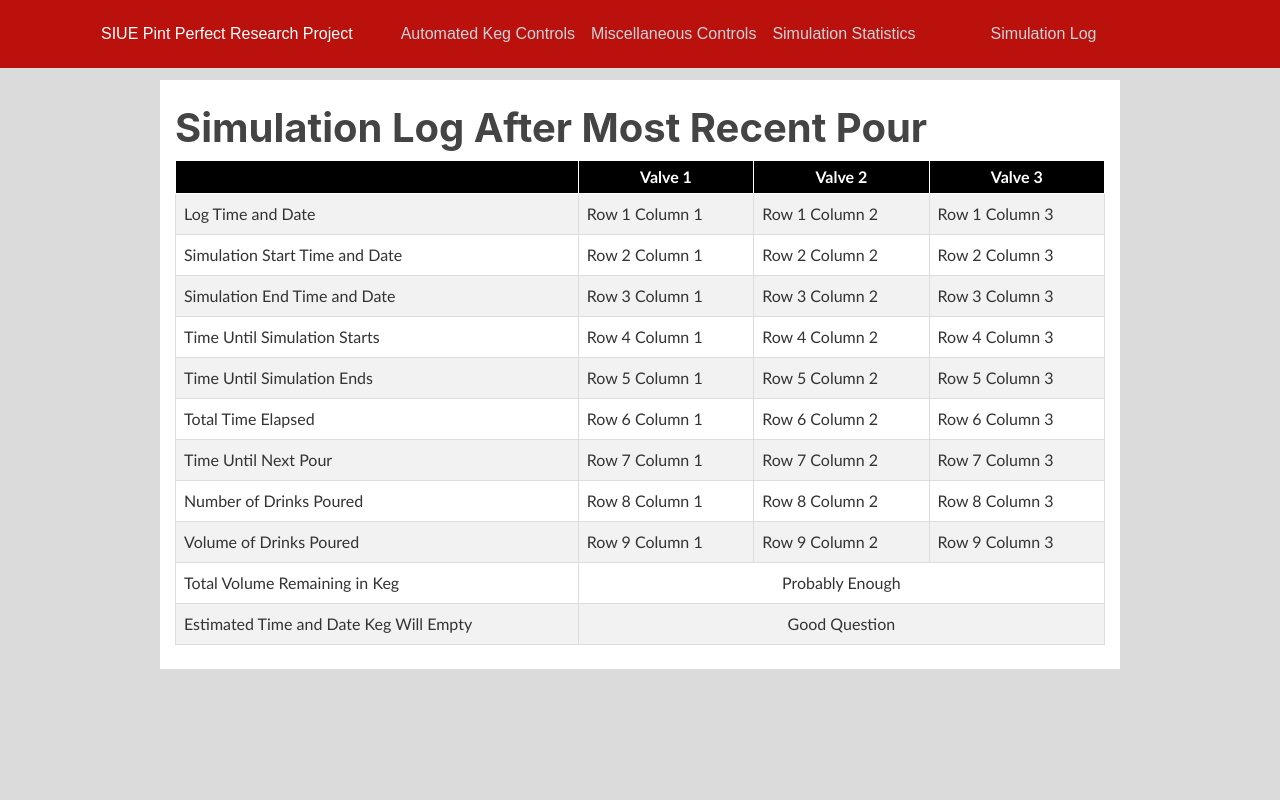
After one commit to brjohns97/ece405-project, a Flask app: template Projectex_V2/pprp/templates/log.html in a window 1280 px wide. The commit adds this page. Run offline with Flask 2, Linux system fonts and the light colour scheme; the template is opened without the code that fills it, so the values that code supplies are empty; parts of the project's set-up code (start-up, migrations or seed data) failed here and were passed over; some libraries are stand-ins or nearby versions.

Commit message:
Data Logging Feature Added

```diff
--- a/Projectex_V2/pprp/operations.py
+++ b/Projectex_V2/pprp/operations.py
@@ -4,6 +4,7 @@ import time
 import copy
 import math
 import RPi.GPIO as GPIO
+import routes
 
 GPIO.setmode(GPIO.BCM)
 sem = threading.Semaphore()
@@ -44,6 +45,7 @@ class Operations:
 			'meter_GPIO': meter_GPIO,
 			'days_of_operation': 0,
 			'volume_of_drinks':0,	#volume of drinks poured
+			'datetime_logged': datetime.datetime.now()
 		}
 		GPIO.setup(valve_GPIO, GPIO.OUT, initial=GPIO.LOW)	#valve setup
 		GPIO.setup(meter_GPIO, GPIO.IN)				#flow meter setup
@@ -140,6 +142,8 @@ class Operations:
 		    self.valve_thread.start()
 		    self.keg_stuff['datetime_of_next_pour'] = datetime.datetime.now() + datetime.timedelta(seconds=(self.keg_stuff['time_until_next_pour']))
 
+	    self.keg_stuff['datetime_logged']=datetime.datetime.now()
+	    routes.write_csv_files()
 	    time.sleep(2.5)
             sem.release()
 
@@ -215,6 +219,7 @@ class Operations:
 		self.keg_stuff['day'] = 1		#what day the simulation is on
 		self.keg_stuff['days_of_operation'] = 0
 		self.keg_stuff['volume_of_drinks'] = 0	#volume of drinks poured
+		self.keg_stuff['datetime_logged'] = datetime.datetime.now()
 
 		sem.release()
 
--- /dev/null
+++ b/Projectex_V2/pprp/static/keg_info.csv
@@ -0,0 +1,2 @@
+volume_of_keg_remaining,volume_of_keg,num_of_valves,datetime_keg_empties
+1000,1000,3,2020-05-19 11:24:30
--- /dev/null
+++ b/Projectex_V2/pprp/static/valve_dicts.csv
@@ -0,0 +1,4 @@
+start_date_sim,end_date_sim,start_time_day,end_time_day,start_datetime_day,end_of_start_datetime_day,end_datetime_day,datetime_of_next_pour,drinks,volume_of_drink,pour_time,time_between_start_of_drinks,time_until_next_pour,POURING_CHECK,SCHEDULED_CHECK,START_CHECK,drinks_poured,day,valve_GPIO,meter_GPIO,days_of_operation,volume_of_drinks,datetime_logged
+2020-05-16,2020-05-22,11:15:00,11:20:00,2020-05-16 11:15:00,2020-05-16 11:20:00,2020-05-22 11:20:00,2020-05-17 11:15:30.013202,5,12.0,5,60.0,86154.99493288994,0,1,1,5,2,18,17,7,0,2020-05-16 11:19:35.018391
+2020-05-16,2020-05-22,11:15:00,11:20:00,2020-05-16 11:15:00,2020-05-16 11:20:00,2020-05-22 11:20:00,2020-05-17 11:15:45.045977,5,12.0,5,60.0,86154.99491906166,0,1,1,5,2,23,27,7,0,2020-05-16 11:19:50.051151
+2020-05-16,2020-05-23,11:16:00,11:30:00,2020-05-16 11:16:00,2020-05-16 11:30:00,2020-05-23 11:30:00,2020-05-17 11:16:37.553848,14,10.0,5,60.0,85614.99494481087,0,1,1,14,2,24,22,8,0,2020-05-16 11:29:42.559026
--- a/Projectex_V2/pprp/templates/layout.html
+++ b/Projectex_V2/pprp/templates/layout.html
@@ -29,10 +29,10 @@
 				</button>
 				<div class="collapse navbar-collapse" id="navbarToggle">
 					<div class="navbar-nav mr-auto">
-						<a class="nav-item nav-link" href="/">Home</a>
 						<a class="nav-item nav-link" href="/ac">Automated Keg Controls</a>
+						<a class="nav-item nav-link" href="/misc">Miscellaneous Controls</a>
 						<a class="nav-item nav-link" href="/simulation">Simulation Statistics</a>
-						<a class="nav-item nav-link" href="/misc">Miscellaneous Controls</a>
+						<pre>       </pre><a class="nav-item nav-link" href="/log">Simulation Log</a>
 					</div>
 				</div>
 			</div>
--- /dev/null
+++ b/Projectex_V2/pprp/templates/log.html
@@ -0,0 +1,296 @@
+{% extends "layout.html" %}
+{% block content %}
+
+	<body id="log_page">
+		<br>
+		<h1> <b>Simulation Log After Most Recent Pour</b> </h1>
+		<style>
+			#main_section{
+				max-width: 1600px;
+			}
+			#keg_stats_log th{
+				background-color: #000000;
+			}
+		</style>
+		<table class="keg_stat_display" id="keg_stats_log">
+			<tr>
+				<th></td>
+				<th>Valve 1</td>
+				<th>Valve 2</td>
+				<th>Valve 3</td>
+			</tr>
+			<tr id="ltad">
+				<td>Log Time and Date</td>
+				<td id ="valve1">Row 1 Column 1</td>
+				<td id ="valve2">Row 1 Column 2</td>
+				<td id ="valve3">Row 1 Column 3</td>
+			</tr>
+			<tr id="sstad">
+				<td>Simulation Start Time and Date</td>
+				<td id ="valve1">Row 2 Column 1</td>
+				<td id ="valve2">Row 2 Column 2</td>
+				<td id ="valve3">Row 2 Column 3</td>
+			</tr>
+			<tr id="setad">
+				<td>Simulation End Time and Date</td>
+				<td id ="valve1">Row 3 Column 1</td>
+				<td id ="valve2">Row 3 Column 2</td>
+				<td id ="valve3">Row 3 Column 3</td>
+			</tr>
+			<tr id="tuss">
+				<td>Time Until Simulation Starts</td>
+				<td id ="valve1">Row 4 Column 1</td>
+				<td id ="valve2">Row 4 Column 2</td>
+				<td id ="valve3">Row 4 Column 3</td>
+			</tr>
+			<tr id="tuse">
+				<td>Time Until Simulation Ends</td>
+				<td id ="valve1">Row 5 Column 1</td>
+				<td id ="valve2">Row 5 Column 2</td>
+				<td id ="valve3">Row 5 Column 3</td>
+			</tr>
+			<tr id="tte">
+				<td>Total Time Elapsed</td>
+				<td id ="valve1">Row 6 Column 1</td>
+				<td id ="valve2">Row 6 Column 2</td>
+				<td id ="valve3">Row 6 Column 3</td>
+			</tr>
+			<tr id="tunp">
+				<td>Time Until Next Pour</td>
+				<td id ="valve1">Row 7 Column 1</td>
+				<td id ="valve2">Row 7 Column 2</td>
+				<td id ="valve3">Row 7 Column 3</td>
+			</tr>
+			<tr id="nodp">
+				<td>Number of Drinks Poured</td>
+				<td id ="valve1">Row 8 Column 1</td>
+				<td id ="valve2">Row 8 Column 2</td>
+				<td id ="valve3">Row 8 Column 3</td>
+			</tr>
+			<tr id="vodp">
+				<td>Volume of Drinks Poured</td>
+				<td id ="valve1">Row 9 Column 1</td>
+				<td id ="valve2">Row 9 Column 2</td>
+				<td id ="valve3">Row 9 Column 3</td>
+			</tr>
+			<tr id="tvrik">
+				<td>Total Volume Remaining in Keg</td>
+				<td id ="keg" colspan="3" style="text-align: center;">Probably Enough</td>
+			</tr>
+			<tr id="etadkwe">
+				<td>Estimated Time and Date Keg Will Empty</td>
+				<td id ="keg" colspan="3" style="text-align: center;">Good Question</td>
+			</tr>
+		</table>
+
+		<p><br></p>
+
+		<table class="keg_stat_display" id="keg_stats_log_h" style="display:none;">
+			<tr>
+				<th></td>
+				<th>Valve 1</td>
+				<th>Valve 2</td>
+				<th>Valve 3</td>
+			</tr>
+			<tr id="POURING_CHECK">
+				<td>Pouring Check</td>
+				<td id ="valve1"></td>
+				<td id ="valve2"></td>
+				<td id ="valve3"></td>
+			</tr>
+			<tr id="START_CHECK">
+				<td>Start Check</td>
+				<td id ="valve1"></td>
+				<td id ="valve2"></td>
+				<td id ="valve3"></td>
+			</tr>
+			<tr id="SCHEDULED_CHECK">
+				<td>Schedule Check</td>
+				<td id ="valve1"></td>
+				<td id ="valve2"></td>
+				<td id ="valve3"></td>
+			</tr>
+			<tr id="tadonp">
+				<td>Time and Date of Next Pour</td>
+				<td id ="valve1"></td>
+				<td id ="valve2"></td>
+				<td id ="valve3"></td>
+			</tr>
+			<tr id="drinks_poured">
+				<td>Drinks Poured</td>
+				<td id ="valve1"></td>
+				<td id ="valve2"></td>
+				<td id ="valve3"></td>
+			</tr>
+			<tr id="drinks_total">
+				<td>Drinks Total</td>
+				<td id ="valve1"></td>
+				<td id ="valve2"></td>
+				<td id ="valve3"></td>
+			</tr>
+		</table>
+
+
+		<script>
+			// -------------------- LIST OF FUNCTIONS --------------------
+			function formatAMPM(datetime) {
+				//var months = ["Jan", "Feb", "Mar", "Apr", "May", "Jun", "Jul", "Augt", "Sept", "Oct", "Nov", "Dec"];
+				var months = ["January", "February", "March", "April", "May", "June", "July", "August", "September", "October", "November", "December"];
+				var days = ["Sun", "Mon", "Tues", "Wed", "Thurs", "Fri", "Sat"];
+
+				var year = datetime.getFullYear();
+				var month = datetime.getMonth();
+				var date = datetime.getDate();
+				var day = datetime.getDay();
+				var hours = datetime.getHours();
+				var minutes = datetime.getMinutes();
+
+				var ampm = hours >= 12 ? 'PM' : 'AM';
+				hours = hours % 12;
+				hours = hours ? hours : 12; // the hour '0' should be '12'
+				minutes = minutes < 10 ? '0'+minutes : minutes;
+				var strTime = days[day] + ', ' + months[month] + ' ' + date + ', ' + year + ' at ' + hours + ':' + minutes + ampm;
+				return strTime;
+			}
+
+			function getTimeRemainingOrElapsed(endtime,starttime) {
+				// Find the distance between now and the count down date
+				var distance = endtime - starttime;
+				// Time calculations for days, hours, minutes and seconds
+				var days = Math.floor(distance / (1000 * 60 * 60 * 24));
+				var hours = Math.floor((distance % (1000 * 60 * 60 * 24)) / (1000 * 60 * 60));
+				var minutes = Math.floor((distance % (1000 * 60 * 60)) / (1000 * 60));
+				var seconds = Math.floor((distance % (1000 * 60)) / 1000);
+				if(days>0){
+					var output = days + "days " + hours + "hrs " + minutes + "min " + seconds + "sec ";
+				}else if(hours>0){
+					var output = hours + "hrs " + minutes + "min " + seconds + "sec ";
+				}else if(minutes>0){
+					var output = minutes + "min " + seconds + "sec ";
+				}else{
+					var output = seconds + "sec ";
+				}
+				return {
+					'output':  output,
+					'total': distance,
+					'days': days,
+					'hours': hours,
+					'minutes': minutes,
+					'seconds': seconds
+				};
+			}
+
+			function convertDatetime(input) {
+				// Find the distance between now and the count down date
+				var output = new Date(input+' UTC')
+				output = new Date(output.getTime() + 60000*output.getTimezoneOffset())
+				return output;
+			}
+
+
+			// -------------------- START OF PASSING AND CALCULATING VARIABLES --------------------
+
+			// -------------------- PASS IN STATIC VALUES UPON PAGE LOAD --------------------
+			var at_least_one_sim_started = 0;
+			for(i=1; i<={{log_values.num_of_valves|tojson}}; i++){
+				switch(i){
+					case 1:
+						valve_num = "valve1";
+						valve_log_values = {{ log_values.valve1|tojson }};
+						break;
+					case 2:
+						valve_num = "valve2";
+						valve_log_values = {{ log_values.valve2|tojson }};
+						break;
+					case 3:
+						valve_num = "valve3";
+						valve_log_values = {{ log_values.valve3|tojson }};
+						break;
+				}
+				if(valve_log_values.SCHEDULED_CHECK==1){
+					// static values
+					document.getElementById("keg_stats_log").rows.namedItem("ltad").cells.namedItem(valve_num).innerHTML = formatAMPM(convertDatetime(valve_log_values.datetime_logged));
+					document.getElementById("keg_stats_log").rows.namedItem("sstad").cells.namedItem(valve_num).innerHTML = formatAMPM(convertDatetime(valve_log_values.start_datetime_day));
+					document.getElementById("keg_stats_log").rows.namedItem("setad").cells.namedItem(valve_num).innerHTML = formatAMPM(convertDatetime(valve_log_values.end_datetime_day));
+					// import start date and time, then adjust for time-zone
+					var countDownToStart = convertDatetime(valve_log_values.start_datetime_day)
+					var countDownToPour = convertDatetime(valve_log_values.datetime_of_next_pour)
+					var countDownToEnd = convertDatetime(valve_log_values.end_datetime_day)
+
+					// calculate and return days, hours, minutes, and seconds
+					var now = convertDatetime(valve_log_values.datetime_logged)
+					var sc_v = getTimeRemainingOrElapsed(countDownToStart,now);
+					var tunp_v = getTimeRemainingOrElapsed(countDownToPour,now);
+					var tue_v = getTimeRemainingOrElapsed(countDownToEnd,now);
+					var rt_v = getTimeRemainingOrElapsed(now,countDownToStart);
+
+					// displaying time until simulation starts
+					if(valve_log_values.START_CHECK==0){
+						document.getElementById("keg_stats_log").rows.namedItem("tuss").cells.namedItem(valve_num).innerHTML = sc_v.output;
+					}else if(tue_v.total<=0){
+						document.getElementById("keg_stats_log").rows.namedItem("tuss").cells.namedItem(valve_num).innerHTML = "Simulation Has Ended";
+					}else{
+						document.getElementById("keg_stats_log").rows.namedItem("tuss").cells.namedItem(valve_num).innerHTML = "Simulation Started";
+					}
+
+					// displaying time until simulation ends
+					if(tue_v.total>=0){
+						document.getElementById("keg_stats_log").rows.namedItem("tuse").cells.namedItem(valve_num).innerHTML = tue_v.output
+					}else{
+						document.getElementById("keg_stats_log").rows.namedItem("tuse").cells.namedItem(valve_num).innerHTML = "Simulation Has Ended"
+					}
+
+					// displaying the total time elapsed
+					if(tue_v.total>0){
+						document.getElementById("keg_stats_log").rows.namedItem("tte").cells.namedItem(valve_num).innerHTML = rt_v.output;
+					}else{
+						var last_runtime = getTimeRemainingOrElapsed(countDownToEnd,countDownToStart);
+						document.getElementById("keg_stats_log").rows.namedItem("tte").cells.namedItem(valve_num).innerHTML = last_runtime.output
+					}
+
+					// displaying time until next pour
+					if(tue_v.total<=0){
+						document.getElementById("keg_stats_log").rows.namedItem("tunp").cells.namedItem(valve_num).innerHTML = "Simulation Has Ended";
+					}else if(valve_log_values.drinks*valve_log_values.days_of_operation==valve_log_values.drinks_poured){
+						document.getElementById("keg_stats_log").rows.namedItem("tunp").cells.namedItem(valve_num).innerHTML = "All drinks poured";
+					}else{
+						document.getElementById("keg_stats_log").rows.namedItem("tunp").cells.namedItem(valve_num).innerHTML = tunp_v.output;
+					}
+
+					document.getElementById("keg_stats_log").rows.namedItem("nodp").cells.namedItem(valve_num).innerHTML = valve_log_values.drinks_poured + " of " + valve_log_values.drinks*valve_log_values.days_of_operation + "  (" + valve_log_values.drinks + " per day)";
+					document.getElementById("keg_stats_log").rows.namedItem("vodp").cells.namedItem(valve_num).innerHTML = Math.round(valve_log_values.volume_of_drinks*10)/10 + "oz of " + (valve_log_values.volume_of_drink*valve_log_values.drinks*valve_log_values.days_of_operation)+ "oz" + "  (" + valve_log_values.volume_of_drink + "oz per drink)";
+					at_least_one_sim_started = 1;
+
+
+
+				}else{
+					// static values
+					document.getElementById("keg_stats_log").rows.namedItem("ltad").cells.namedItem(valve_num).innerHTML = "Simulation Not Scheduled";
+					document.getElementById("keg_stats_log").rows.namedItem("sstad").cells.namedItem(valve_num).innerHTML = "Simulation Not Scheduled";
+					document.getElementById("keg_stats_log").rows.namedItem("setad").cells.namedItem(valve_num).innerHTML = "Simulation Not Scheduled";
+					document.getElementById("keg_stats_log").rows.namedItem("tuss").cells.namedItem(valve_num).innerHTML = "Simulation Not Scheduled";
+					document.getElementById("keg_stats_log").rows.namedItem("tuse").cells.namedItem(valve_num).innerHTML = "Simulation Not Scheduled";
+					document.getElementById("keg_stats_log").rows.namedItem("tte").cells.namedItem(valve_num).innerHTML = "Simulation Not Scheduled";
+					document.getElementById("keg_stats_log").rows.namedItem("tunp").cells.namedItem(valve_num).innerHTML = "Simulation Not Scheduled";
+					document.getElementById("keg_stats_log").rows.namedItem("nodp").cells.namedItem(valve_num).innerHTML = "N/A";
+					document.getElementById("keg_stats_log").rows.namedItem("vodp").cells.namedItem(valve_num).innerHTML = "N/A";
+					document.getElementById("keg_stats_log").rows.namedItem("tvrik").cells.namedItem("keg").innerHTML = "N/A";
+					document.getElementById("keg_stats_log").rows.namedItem("etadkwe").cells.namedItem("keg").innerHTML = "Simulation Not Scheduled";
+				}
+			}
+			if(at_least_one_sim_started == 1){
+				var emptyKegDatetime = convertDatetime({{ log_values.datetime_keg_empties|tojson }})
+				maxDate = new Date("Wed Jan 01 3000 12:30:00");
+				if(emptyKegDatetime.getTime() !== maxDate.getTime()){
+					document.getElementById("keg_stats_log").rows.namedItem("etadkwe").cells.namedItem("keg").innerHTML = formatAMPM(emptyKegDatetime);
+				}else{
+					document.getElementById("keg_stats_log").rows.namedItem("etadkwe").cells.namedItem("keg").innerHTML = "Keg Will Not Empty";
+				}
+				document.getElementById("keg_stats_log").rows.namedItem("tvrik").cells.namedItem("keg").innerHTML = Math.round({{log_values.volume_of_keg_remaining|tojson}}*10)/10 + "oz of " + Math.round({{log_values.volume_of_keg|tojson}}*10)/10 + "oz = " + Math.round(({{log_values.volume_of_keg_remaining|tojson}}/{{log_values.volume_of_keg|tojson}})*10000)/100 + "%"
+			}
+
+		</script>
+	</body>
+
+
+{% endblock content %}
--- a/Projectex_V2/pprp/templates/misc.html
+++ b/Projectex_V2/pprp/templates/misc.html
@@ -2,7 +2,7 @@
 {% block content %}
 	<br>
 
-	<h1> <b> Miscellaneous </b> </h1>
+	<h1> <b> Miscellaneous Controls </b> </h1>
 	<hr/>
 	<p> This section allows the user to input miscellaneous functions of the kegerator </p>
 	<div class="content-section">
--- a/Projectex_V2/pprp/templates/sim.html
+++ b/Projectex_V2/pprp/templates/sim.html
@@ -173,7 +173,7 @@
 
 			function convertDatetime(input) {
 				// Find the distance between now and the count down date
-				var output = new Date(input)
+				var output = new Date(input+' UTC')
 				output = new Date(output.getTime() + 60000*output.getTimezoneOffset())
 				return output;
 			}
--- a/Projectex_V2/run.py
+++ b/Projectex_V2/run.py
@@ -34,4 +34,4 @@ server.quit()
 
 
 if __name__ == "__main__":
-    app.run(debug=False, host=get_ip_address(), port=8000)
+    app.run(debug=True, host=get_ip_address(), port=8000)
```
Also changed, not shown: Projectex_V2/pprp/routes.py (+110 -3 lines), flowclass.py (+39 -1 lines), testing_code.py (+107 -15 lines), Projectex_V2/pprp/site.db (deleted), 4 other files.
